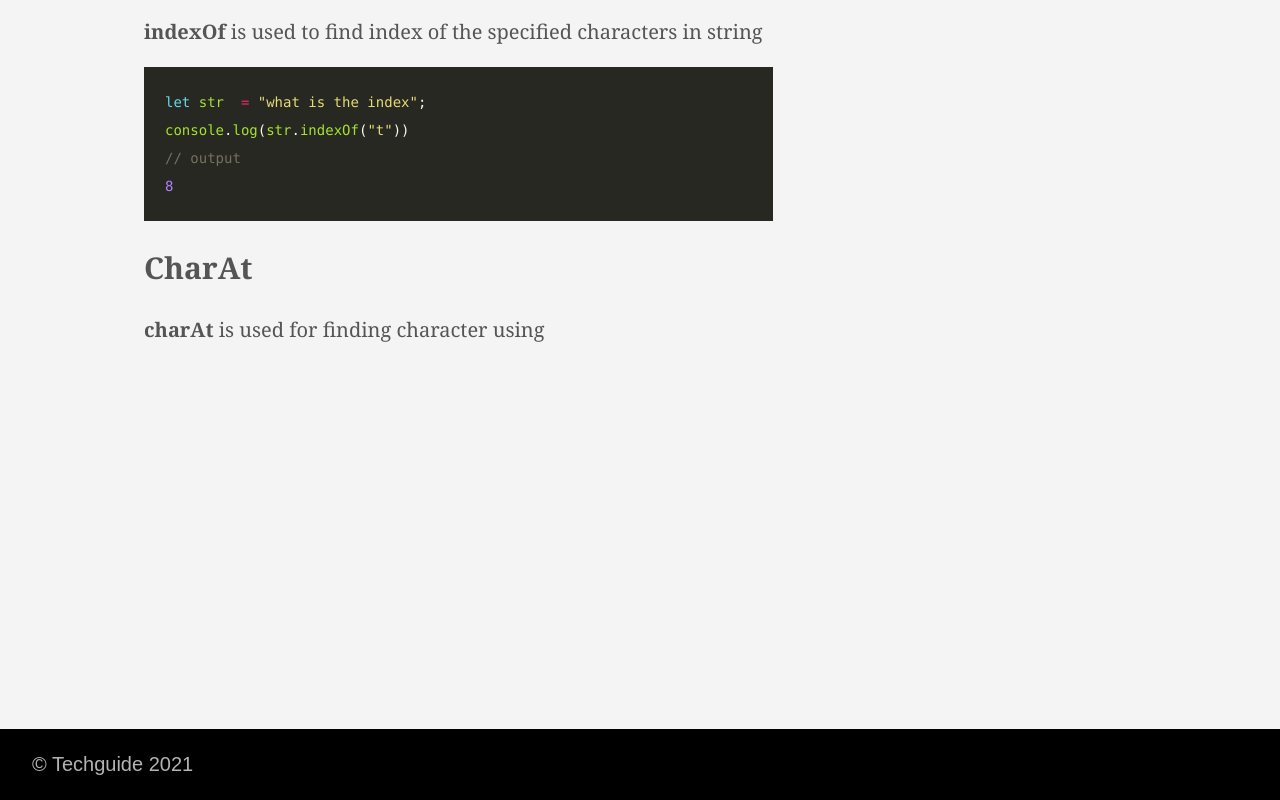
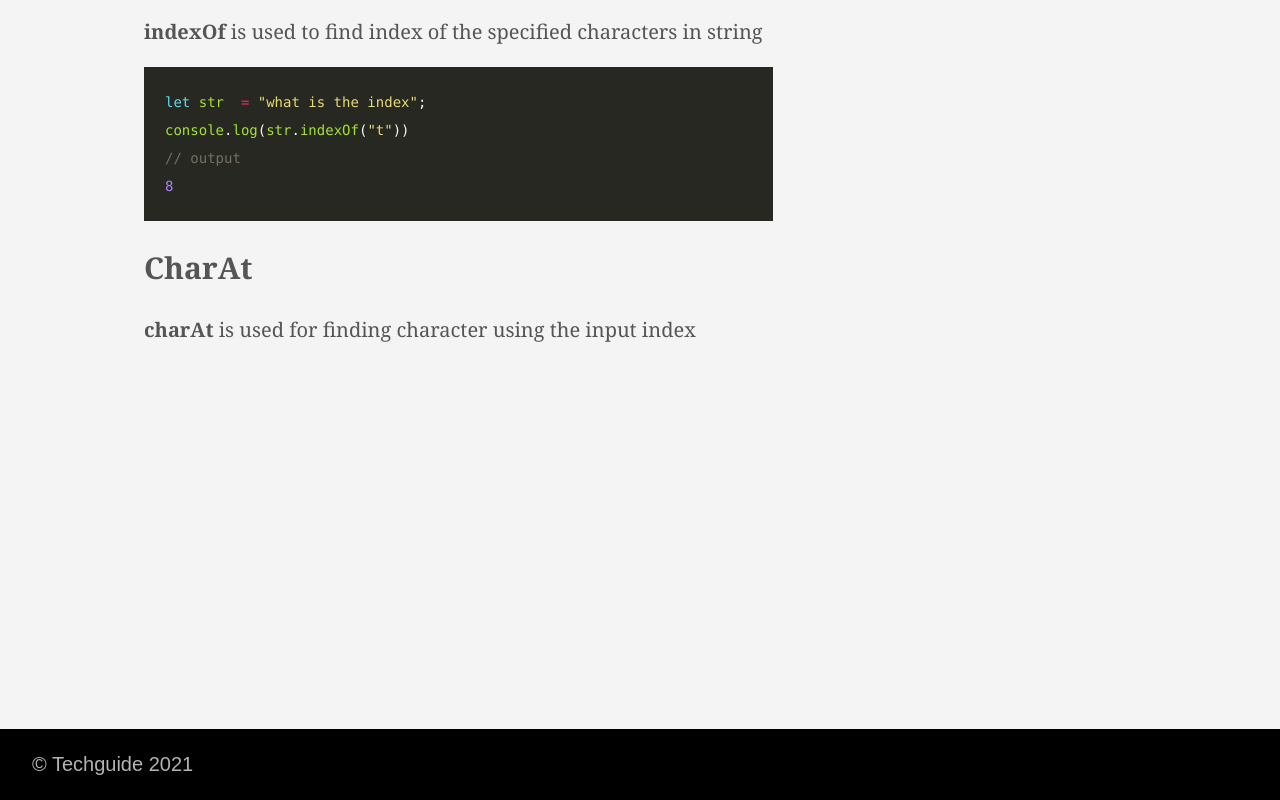
Before and after one commit to just-arun/blog, a plain HTML site: page posts/string-functions-in-javascript/index.html in a window 1280 px wide. Shown: the part 1815-2615 px from the top of the page. Drawn offline with Linux system fonts and the light colour scheme.

Commit message:
shifting analytics

```diff
--- a/posts/string-functions-in-javascript/index.html
+++ b/posts/string-functions-in-javascript/index.html
@@ -40,7 +40,7 @@
 <meta itemprop="name" content="String Functions in Javascript">
 <meta itemprop="description" content="learn about javascript string class and commonly used methods which will help developer more productive and achieve required functionality"><meta itemprop="datePublished" content="2021-06-06T22:32:48&#43;05:30" />
 <meta itemprop="dateModified" content="2021-06-06T22:32:48&#43;05:30" />
-<meta itemprop="wordCount" content="177">
+<meta itemprop="wordCount" content="180">
 <meta itemprop="keywords" content="" /><meta name="twitter:card" content="summary"/>
 <meta name="twitter:title" content="String Functions in Javascript"/>
 <meta name="twitter:description" content="learn about javascript string class and commonly used methods which will help developer more productive and achieve required functionality"/>
@@ -160,7 +160,7 @@
 <span style="color:#75715e">// output
 </span><span style="color:#75715e"></span><span style="color:#ae81ff">8</span>
 </code></pre></div><h2 id="charat">CharAt</h2>
-<p><strong>charAt</strong> is used for finding character using</p>
+<p><strong>charAt</strong> is used for finding character using the input index</p>
 <ul class="pa0">
 
 </ul>
```
